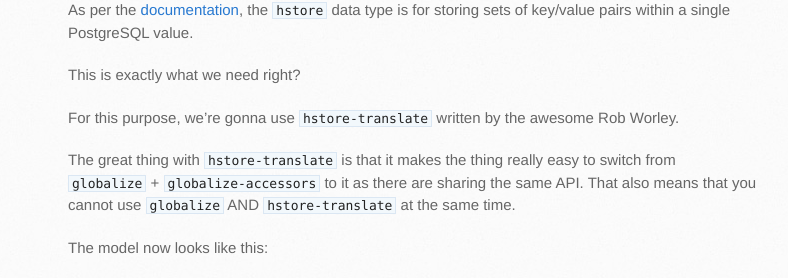
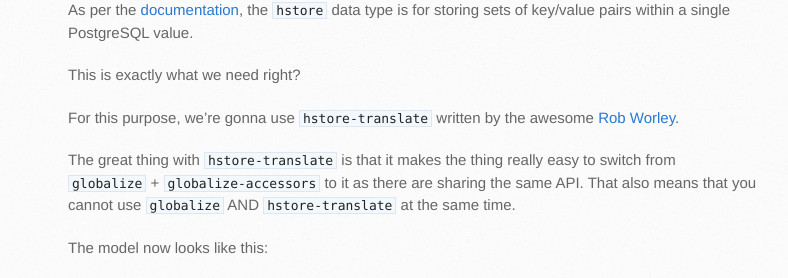
Before and after one commit to cfabianski/cfabianski.github.io, a Jekyll site: the page built from _posts/2014-05-24-how-we-migrated-from-globalize-to-hstore-translate.md, in a window 1280 px wide and 900 px high, scrolled down 2212 px. Shown: the part 151-429 px from the top of the window, without its empty margins (102-890 px from the left). Built offline with Jekyll 4.4.1, drawn with Linux system fonts in a browser that asks for light colours; part of the change alters nothing that is shown.

```diff
--- a/_posts/2014-05-24-how-we-migrated-from-globalize-to-hstore-translate.md
+++ b/_posts/2014-05-24-how-we-migrated-from-globalize-to-hstore-translate.md
@@ -100,7 +100,7 @@ As per the [documentation][hstore-doc], the `hstore` data type is for storing se
 
 This is exactly what we need right?
 
-For this purpose, we're gonna use [`hstore-translate`][hstore-translate] written by the awesome Rob Worley.
+For this purpose, we're gonna use [`hstore-translate`][hstore-translate] written by the awesome [Rob Worley][rob-worley].
 
 The great thing with `hstore-translate` is that it makes the thing really easy to switch from `globalize` + `globalize-accessors` to it as there are sharing the same API.
 That also means that you cannot use `globalize` AND `hstore-translate` at the same time.
@@ -215,4 +215,5 @@ Thanks for reading.
 [globalize-accessors]: https://github.com/globalize/globalize-accessors
 [hstore-doc]: http://www.postgresql.org/docs/9.4/static/hstore.html
 [hstore-translate]: https://github.com/robworley/hstore_translate
+[rob-worley]: https://github.com/robworley
 [improve-globalize-compatibility-for-hstore-translate]: https://github.com/robworley/hstore_translate/pull/28
```
